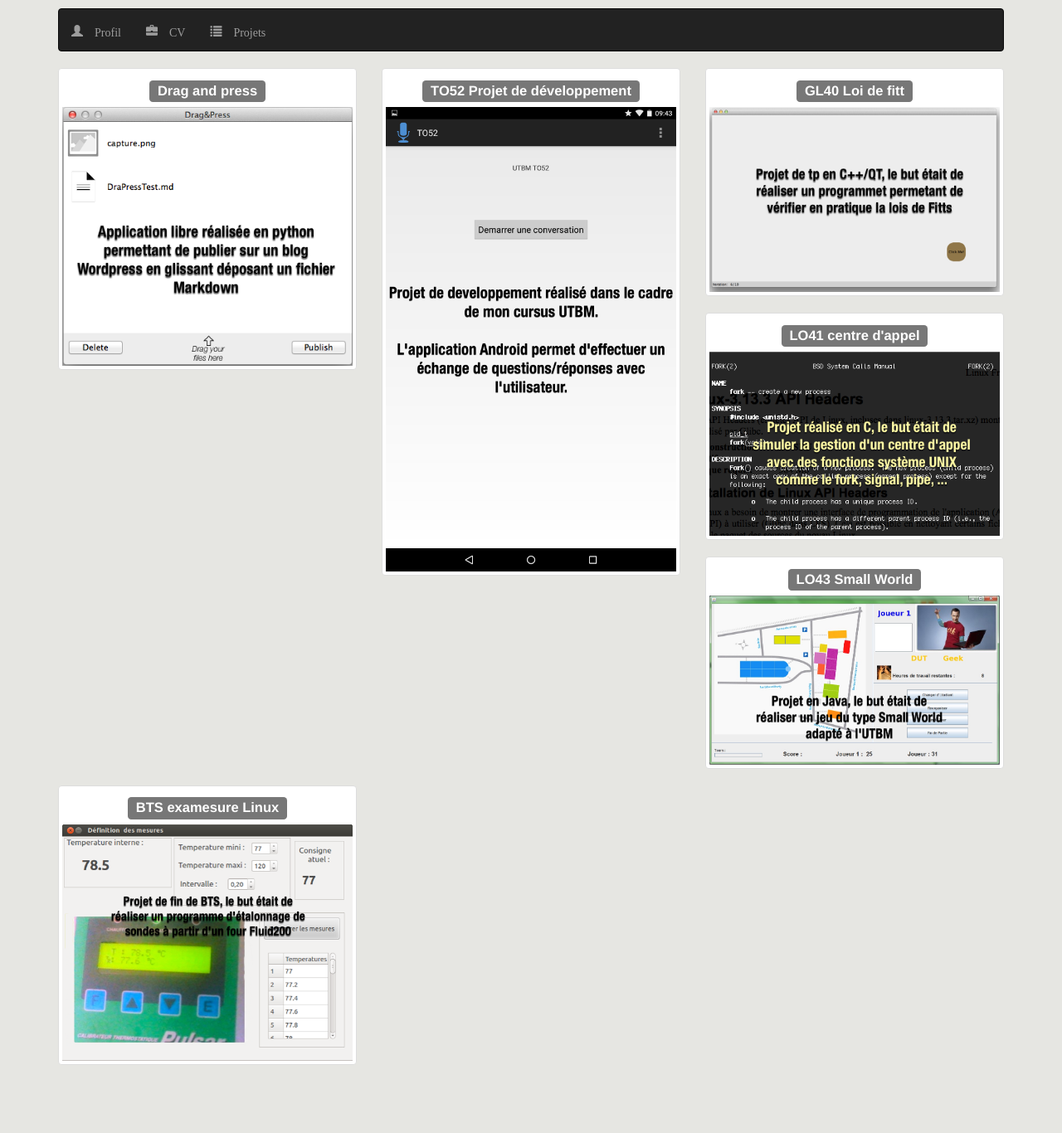
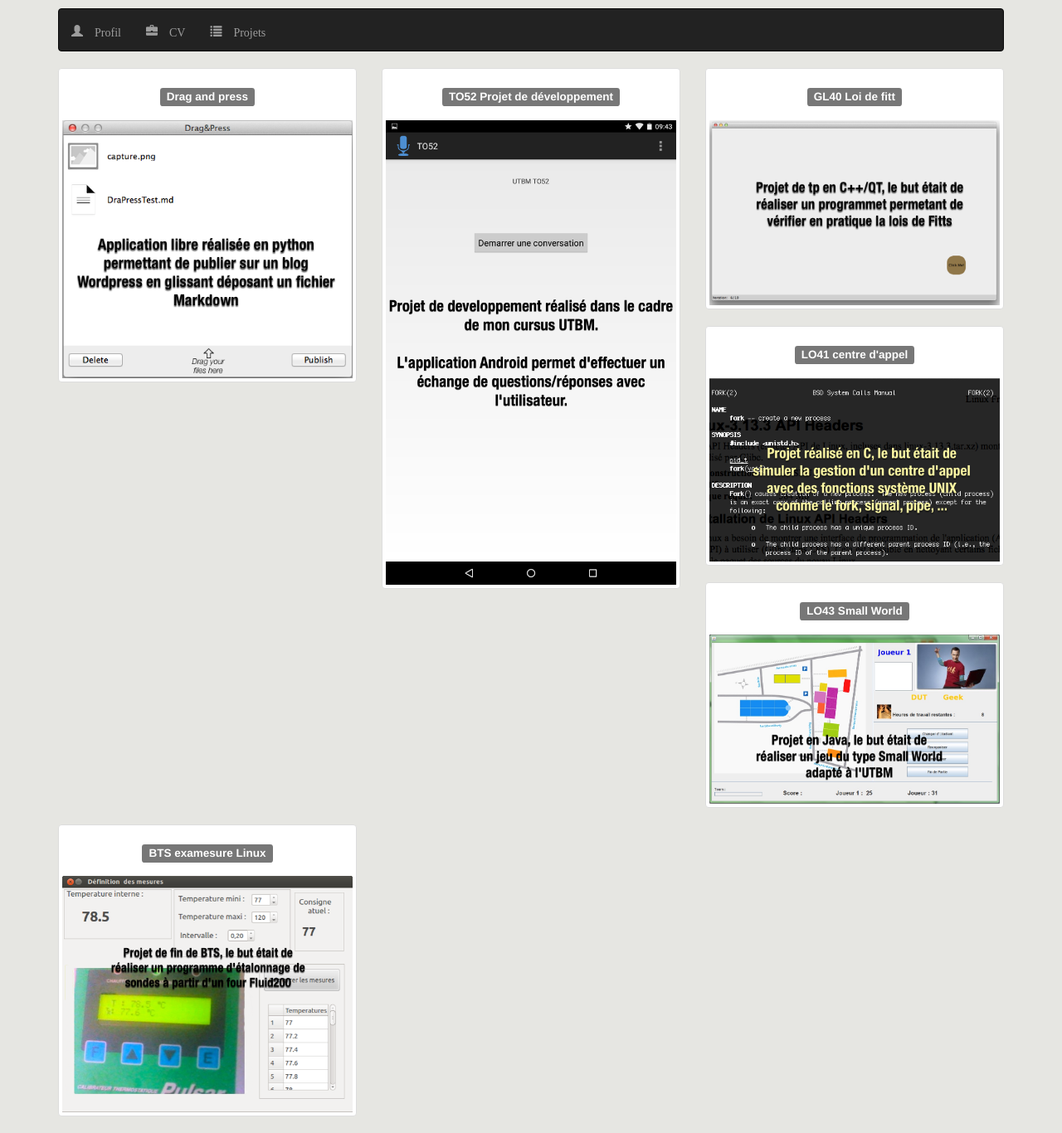
Before and after one commit to ludovicl/lardies-simple-cv, a Jekyll site: the page built from projects.html, in a window 1280 px wide. Shown: the whole page at 83% size. Built offline with Jekyll 4.4.1, drawn with Linux system fonts in a browser that asks for light colours; before the commit the page ends 1304 px from its top, so only the background shows below that.

Commit message:
grid size work with posts iteration

```diff
--- a/projects.html
+++ b/projects.html
@@ -5,20 +5,34 @@
 icon: list
 weight : 3
 ---
+{{assign it_number = 3}}
+<script>
+    var windows_size = get_windows_size();
+    if (windows_size == 'xs')
+    {
+        {{it_number = 2}}
+    }
+</script>
+
 
 
 
 <div class="row">
+{% assign idx = 0 %}
 {% for post in site.posts %}
-
+    {% if idx == it_number %}
+        {% assign idx = 0 %}
+            </div>
+            <div class="row">
+    {% endif %}
     <div class="col-xs-6 col-md-4">
         <a href="{{ post.url }}" class="thumbnail">
             <div class="caption">
-                    <h3> <span class="label label-default">{{post.title}}</span></h3>
+                <h4> <span class="label label-default">{{post.title}}</span></h4>
             </div>
             <img src="{{ post.thumbnail }}" alt="...">
         </a>
     </div>
-
+    {% assign idx = idx | plus: 1 %}
 {% endfor %}
 </div>
```
Lines whose indentation alone changed are shown as unchanged.
